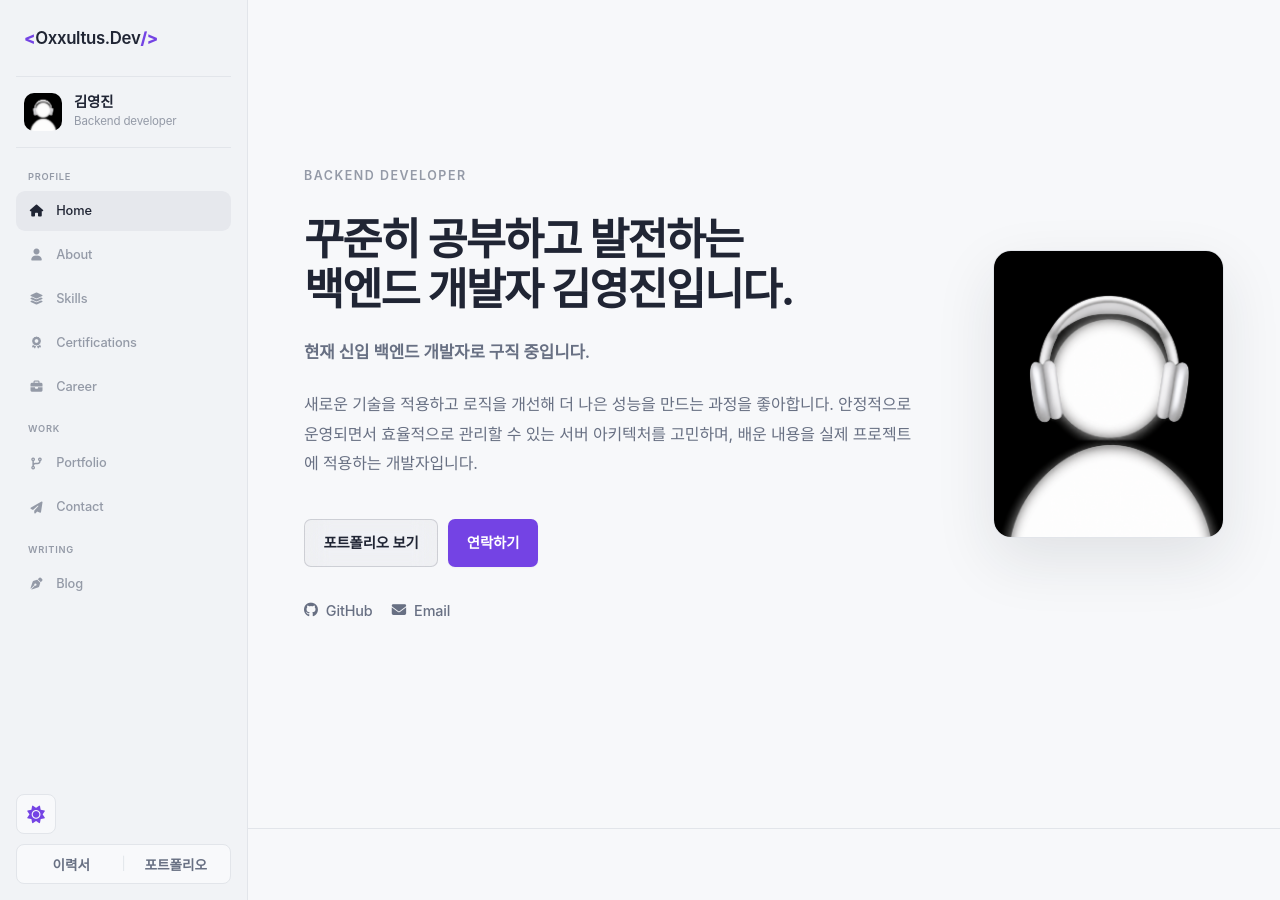
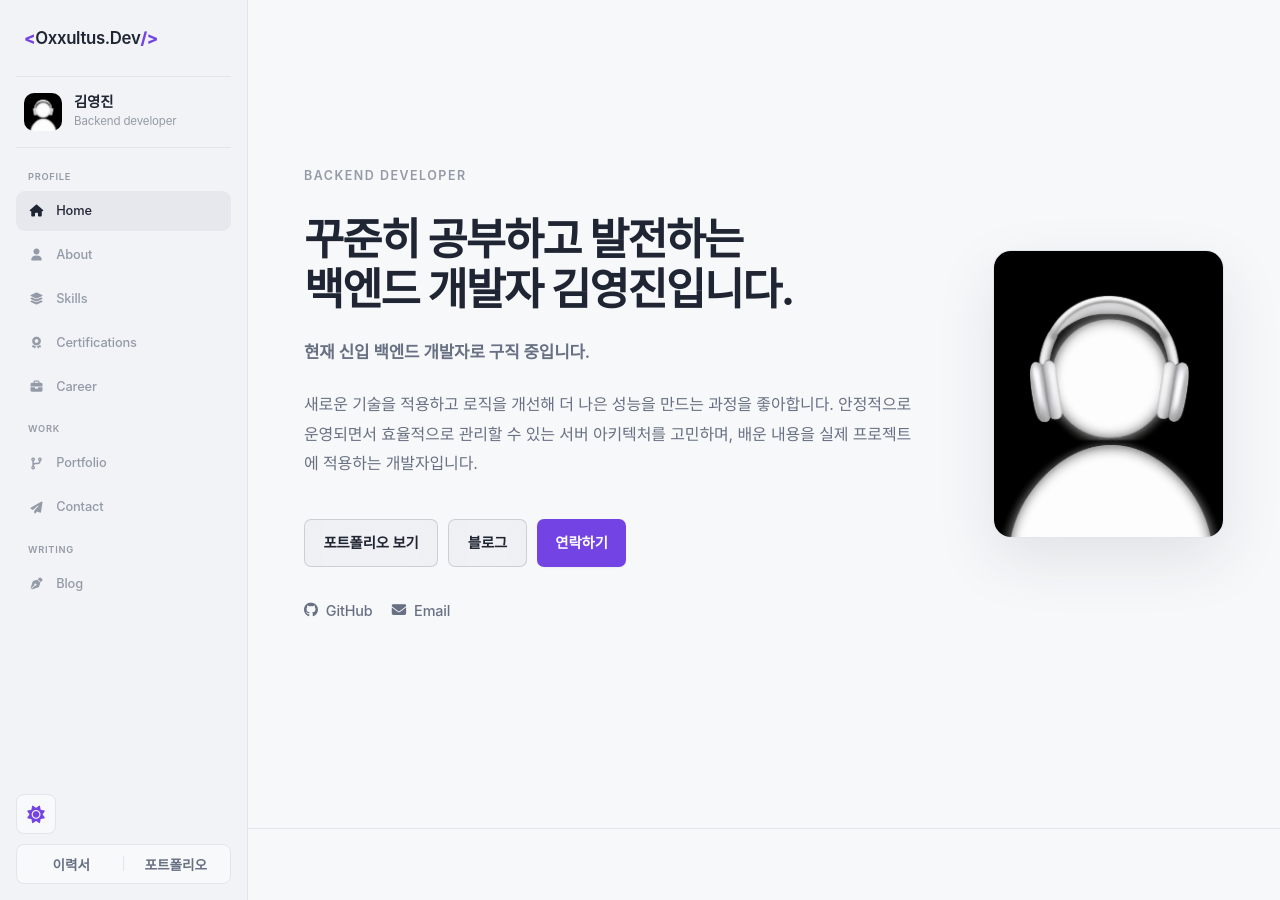
Before and after one commit to oxxultus/resume, a Jekyll site: the page index.html, which Jekyll copies as it is, in a window 1280 px wide and 900 px high. Built offline with Jekyll 4.4.1, drawn with Linux system fonts in a browser that asks for light colours.

Commit message:
Align category folders and add blog CTA

```diff
--- a/_layouts/post.html
+++ b/_layouts/post.html
@@ -11,7 +11,7 @@
     <link rel="preconnect" href="https://fonts.gstatic.com" crossorigin>
     <link href="https://fonts.googleapis.com/css2?family=Noto+Sans+KR:wght@300;400;500;700;900&family=Outfit:wght@300;400;600;800&display=swap" rel="stylesheet">
     <link rel="stylesheet" href="https://cdnjs.cloudflare.com/ajax/libs/font-awesome/6.4.0/css/all.min.css">
-    <link rel="stylesheet" href="{{ '/blog.css?v=20260710-8' | relative_url }}">
+    <link rel="stylesheet" href="{{ '/blog.css?v=20260710-9' | relative_url }}">
 </head>
 <body>
     <aside class="blog-sidebar">
--- a/blog.css
+++ b/blog.css
@@ -45,7 +45,8 @@ button { font: inherit; }
 .category-branch-child { margin-left: 17px; }
 .blog-nav .category-directory { min-height: 34px; padding: 6px 9px; font-size: 12px; }
 .blog-nav .category-directory i { font-size: 10px; }
-.category-learning-group { margin-top: 2px; }
+.blog-nav .category-learning-group { min-height: 40px; margin-top: 2px; padding: 9px 12px; font-size: 13px; }
+.blog-nav .category-learning-group i { font-size: 12px; }
 .post-toc .toc-h2 { font-weight: 600; }
 .post-toc .toc-toggle { display: none; margin-left: auto; font-size: 9px; opacity: .55; transition: transform .15s ease; }
 .post-toc .toc-h2.has-children .toc-toggle { display: block; }
--- a/blog/index.html
+++ b/blog/index.html
@@ -15,7 +15,7 @@ permalink: /blog/
     <link rel="preconnect" href="https://fonts.gstatic.com" crossorigin>
     <link href="https://fonts.googleapis.com/css2?family=Noto+Sans+KR:wght@300;400;500;700;900&family=Outfit:wght@300;400;600;800&display=swap" rel="stylesheet">
     <link rel="stylesheet" href="https://cdnjs.cloudflare.com/ajax/libs/font-awesome/6.4.0/css/all.min.css">
-    <link rel="stylesheet" href="{{ '/blog.css?v=20260710-8' | relative_url }}">
+    <link rel="stylesheet" href="{{ '/blog.css?v=20260710-9' | relative_url }}">
 </head>
 <body>
     <aside class="blog-sidebar">
--- a/index.html
+++ b/index.html
@@ -12,7 +12,7 @@
     <!-- Font Awesome Icons -->
     <link rel="stylesheet" href="https://cdnjs.cloudflare.com/ajax/libs/font-awesome/6.4.0/css/all.min.css">
     <!-- Main Style Sheet -->
-    <link rel="stylesheet" href="style.css?v=20260710-11">
+    <link rel="stylesheet" href="style.css?v=20260710-12">
 </head>
 <body class="light-theme">
     <!-- Scroll Progress Indicator -->
@@ -82,6 +82,7 @@
                     <a href="#about" class="btn btn-secondary">나를 소개합니다</a>
                     <a href="#skills" class="btn btn-secondary">기술 스택</a>
                     <a href="#projects" class="btn btn-secondary">포트폴리오 보기</a>
+                    <a href="blog/" class="btn btn-secondary">블로그</a>
                     <a href="#contact" class="btn btn-primary">연락하기</a>
                 </div>
                 <div class="hero-socials">
```
